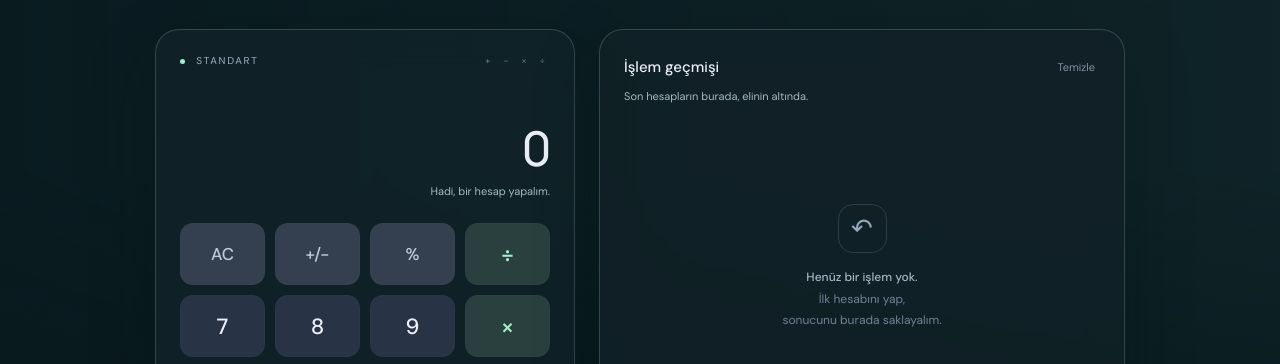
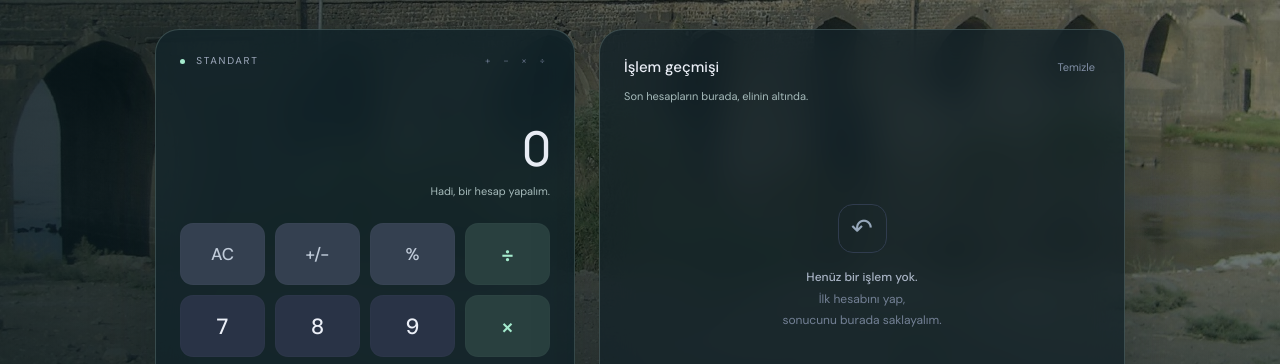
Before and after one commit to ethemozkilinc-droid/hesap-makinesi, a plain HTML site: page index.html in a window 1280 px wide. Shown: the part 269-633 px from the top of the page. Drawn offline with Linux system fonts and the light colour scheme.

Commit message:
Update background image URL in style.css

```diff
--- a/style.css
+++ b/style.css
@@ -16,7 +16,7 @@ body::before {
   background:
     linear-gradient(90deg, rgba(7, 23, 28, .78), rgba(9, 27, 31, .48)),
     linear-gradient(0deg, rgba(5, 20, 25, .75), transparent 45%),
-    url('assets/dicle-nehri.jpg') center 58% / cover no-repeat;
+    url('dicle-nehri.jpg') center 58% / cover no-repeat;
 }
 .workspace { padding-bottom: 135px; }
 .calculator, .history-panel {
```
